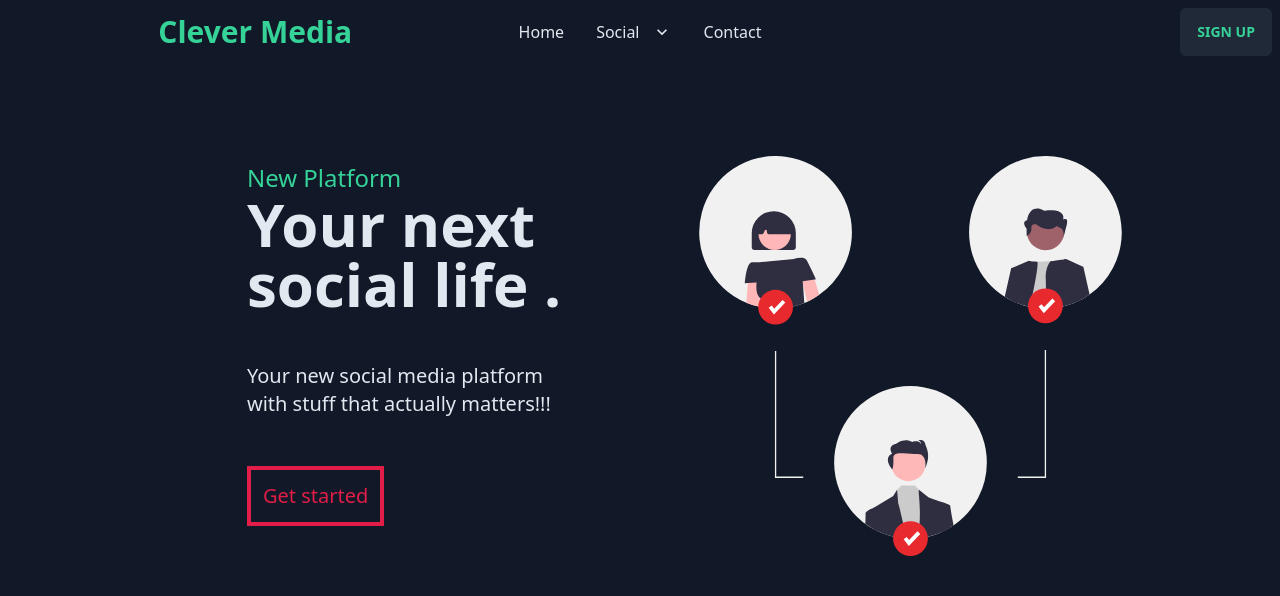
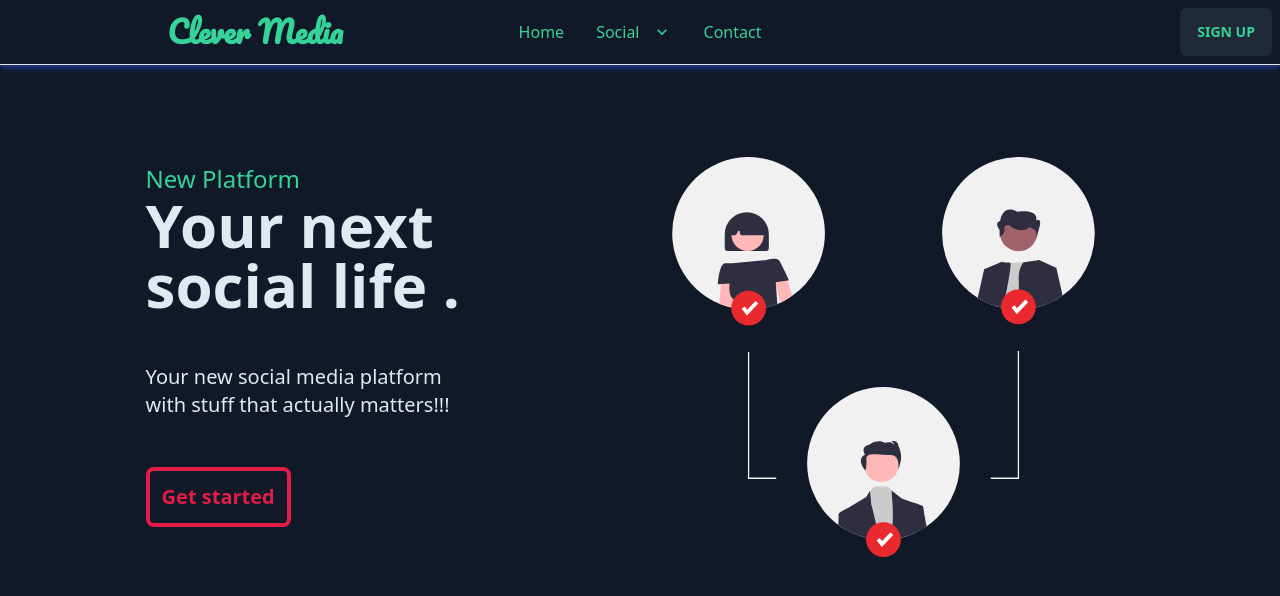
Before and after one commit to manaboy-07/CleverMedia-FE, a React (Create React App) app: page / in a window 1280 px wide. Shown: the top 596 px of the page. Built offline with nearby package versions, Linux system fonts and the light colour scheme.

Commit message:
finalizing landing pg

```diff
--- a/package.json
+++ b/package.json
@@ -27,6 +27,7 @@
     "react-toastify": "^9.0.1",
     "redux": "^4.2.0",
     "socket.io-client": "^4.5.1",
+    "typeface-pacifico": "^1.1.13",
     "uuid": "^8.3.2",
     "web-vitals": "^2.1.4",
     "yup": "^0.32.11"
--- a/src/pages/Hero.js
+++ b/src/pages/Hero.js
@@ -5,15 +5,15 @@ import social from "../images/connected.svg"
 
 const Hero = () => {
     return(
-        <div className="flex flex-row items-center justify-evenly space-y-6 my-12 p-5 ml-32 md:flex-column-reverse">
+        <div className="flex flex-col-reverse items-center justify-evenly space-y-6 my-12 p-5 ml-15 md:flex-row">
            <div>
              <h2 className="text-success text-2xl">New Platform</h2>
              <h1 className="font-bold text-6xl">Your next <p> social life . </p></h1>
              <h3 className="text-xl my-12">Your new social media platform <p>with stuff that actually matters!!!</p></h3>
-             <button className="text-xl text-info bg-base-100 outline-info border-4 border-info  p-3 ">Get started</button>
+             <button className="text-xl font-bold transition-all rounded-lg text-info bg-base-100 outline-info border-4 border-info  p-3 hover:bg-info hover:text-base-100">Get started</button>
            </div>
            <div className="mx-22">
-             <img src={social} alt="smth" className="z-20"/>
+             <img src={social} alt="smth" className="z-20 ml-12"/>
            </div>
         </div>
     )
--- a/src/pages/Navbar.js
+++ b/src/pages/Navbar.js
@@ -1,10 +1,11 @@
 import React from "react";
 import './style.css'
+import 'typeface-pacifico'
 
 const Navbar = () => {
     return(
         <div>
-         <nav className=" bg-gray-900">
+         <nav className=" border-b shadow-md shadow-secondary ">
          <div className="navbar bg-base-100">
           <div className="navbar-start bt flex justify-center">
           <div className="dropdown">
@@ -26,22 +27,22 @@ const Navbar = () => {
         <li><a href="#">Item 3</a></li>
        </ul>
      </div>
-    <a className="btn btn-ghost normal-case text-3xl text-success">Clever Media</a>
+    <a className="btn btn-ghost normal-case text-3xl text-success cursor-default hover-none" style={{fontFamily:'pacifico'}}>Clever Media</a>
     </div>
      <div className="navbar-center hidden lg:flex">
-       <ul className="menu menu-horizontal p-0">
+       <ul className="menu menu-horizontal text-success p-0">
       <li><a href="#">Home</a></li>
       <li tabindex="0">
-        <a>
+        <a href="#" className=" text-success">
           Social
           <svg class="fill-current" xmlns="http://www.w3.org/2000/svg" width="20" height="20" viewBox="0 0 24 24"><path d="M7.41,8.58L12,13.17L16.59,8.58L18,10L12,16L6,10L7.41,8.58Z"/></svg>
         </a>
-        <ul className ="p-2">
+        <ul className ="p-2  text-success">
           <li><a href="#">Submenu 1</a></li>
           <li><a href="#">Submenu 2</a></li>
           </ul>
             </li>
-          <li><a>Contact</a></li>
+          <li><a href="#" className=" text-success">Contact</a></li>
        </ul>
       </div>
       <div className="navbar-end">
```
Also changed, not shown: 1 other file (tests, documents, lock files or other folders).
